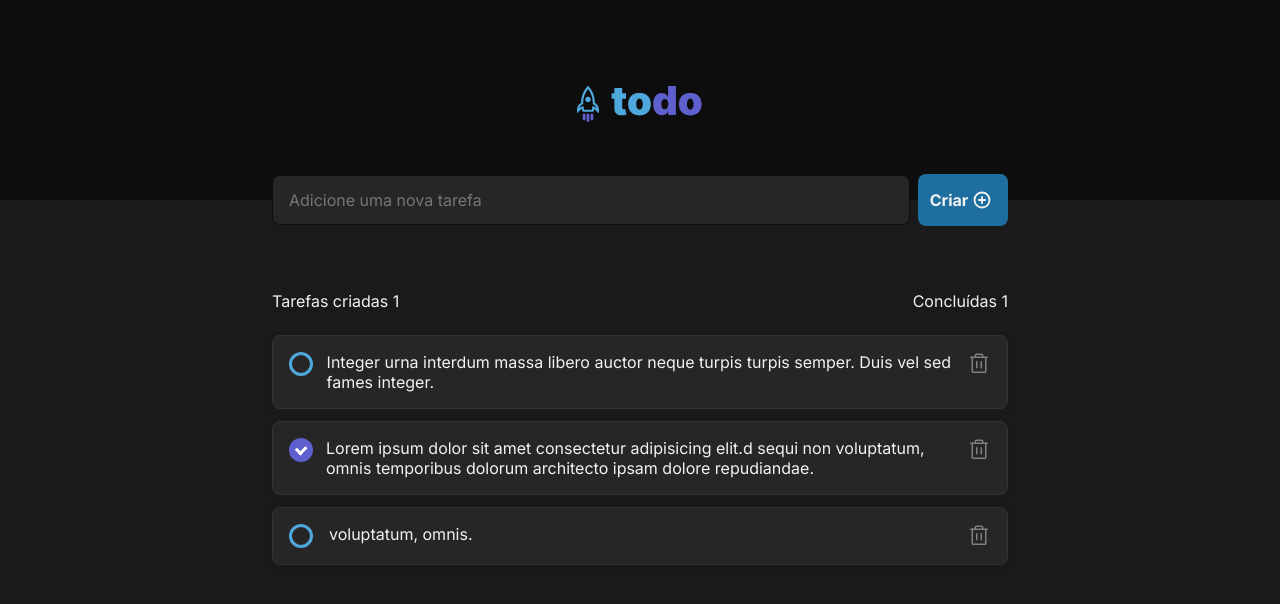
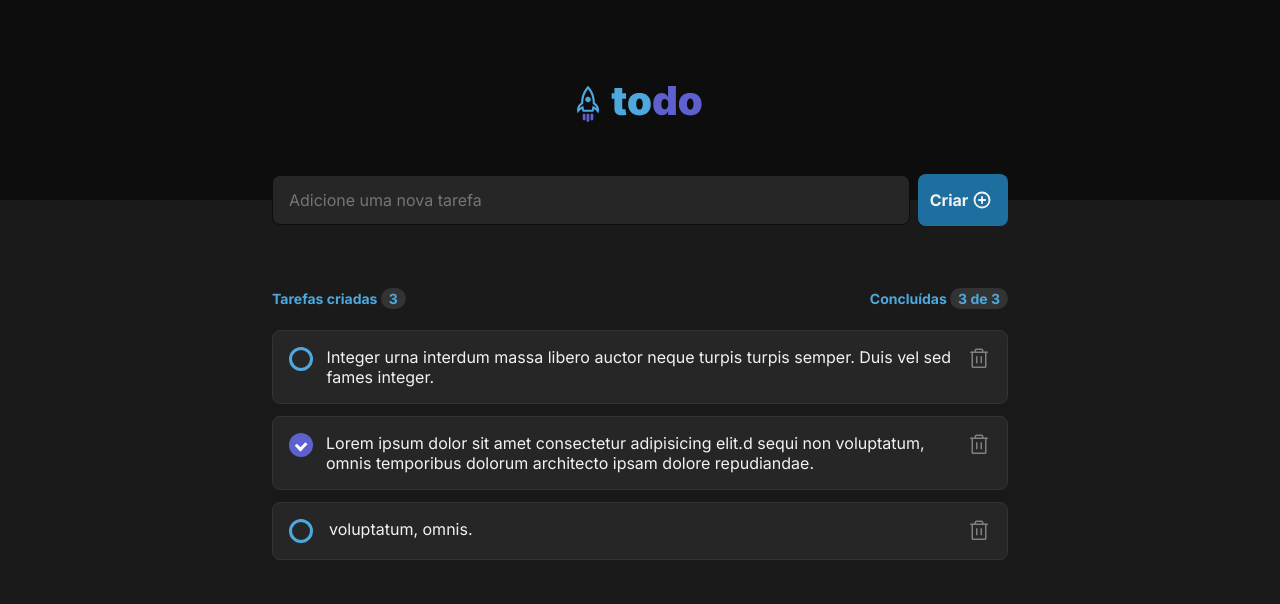
Before and after one commit to saviojks/desafio-todo-list, a React (Vite) app: page / in a window 1280 px wide. Shown: the top 604 px of the page. Built offline with nearby package versions, Linux system fonts and the light colour scheme.

Commit message:
task header and isEmpty style

```diff
--- a/src/components/Tasks.module.css
+++ b/src/components/Tasks.module.css
@@ -11,6 +11,20 @@
   display: flex;
   justify-content: space-between;
   align-items: center;
+}
+
+.tasksHeader p {
+  color: var(--blue);
+  gap: 0.5rem;
+  font-size: 0.875rem;
+  font-weight: bold;
+  line-height: 1.105;
+}
+
+.tasksHeader p span {
+  padding: 0.128rem 0.5rem;
+  background: var(--gray-400);
+  border-radius: 999px;
 }
 
 .tasksList {
@@ -115,3 +129,16 @@
 .deleteButton {
   line-height: 0;
 }
+
+.isEmpty {
+  display: flex;
+  align-items: center;
+  flex-direction: column;
+  height: 15.25rem;
+  justify-content: center;
+  color: var(--gray-300);
+  line-height: 140%;
+}
+.isEmpty svg {
+  margin-bottom: 1rem;
+}
--- a/src/components/Tasks.tsx
+++ b/src/components/Tasks.tsx
@@ -1,10 +1,17 @@
 import styles from './Tasks.module.css';
 import { PlusCircle, Trash } from 'phosphor-react';
 import { useState } from 'react';
+import { Clipboard } from '../assets/Tasks';
+
+interface ITasks {
+    id: number;
+    todo: string
+    isCompleted: boolean
+}
 
 export function Tasks() {
     const [checked, setChecked] = useState(true)
-    const [tasks, setTasks] = useState([
+    const [tasks, setTasks] = useState<ITasks[]>([
         {
             id: 1,
             todo: 'Integer urna interdum massa libero auctor neque turpis turpis semper. Duis vel sed fames integer.',
@@ -22,17 +29,27 @@ export function Tasks() {
         },
     ])
 
-
     return (
         <div className={styles.tasksContainer}>
             <header className={styles.tasksHeader} >
-                <p>Tarefas criadas <span className="">1</span></p>
-                <p>Concluídas <span className="">1</span></p>
+                <p>Tarefas criadas <span className="">{tasks.length}</span></p>
+                <p>Concluídas <span className="">{tasks.length} de {tasks.length} </span></p>
             </header>
             <div className={styles.tasksList}>
+                {!tasks.length && (
+                    <div className={styles.isEmpty} >
+                        <Clipboard />
+                        <strong>
+                            Você ainda não tem tarefas cadastradas
+                        </strong>
+                        <p>
+                            Crie tarefas e organize seus itens a fazer
+                        </p>
+                    </div>
+
+                )}
                 {tasks.map((task) => {
                     return (
-
                         <div key={task.id} className={styles.task}>
                             <div className={styles.inputAndText}>
                                 <input className={styles.taskInput} onChange={() => setChecked(!checked)} checked={task.isCompleted} type="checkbox" />
```
Also changed, not shown: src/assets/Tasks.tsx (added, +16 -0 lines), src/assets/clipboard.svg (added).
